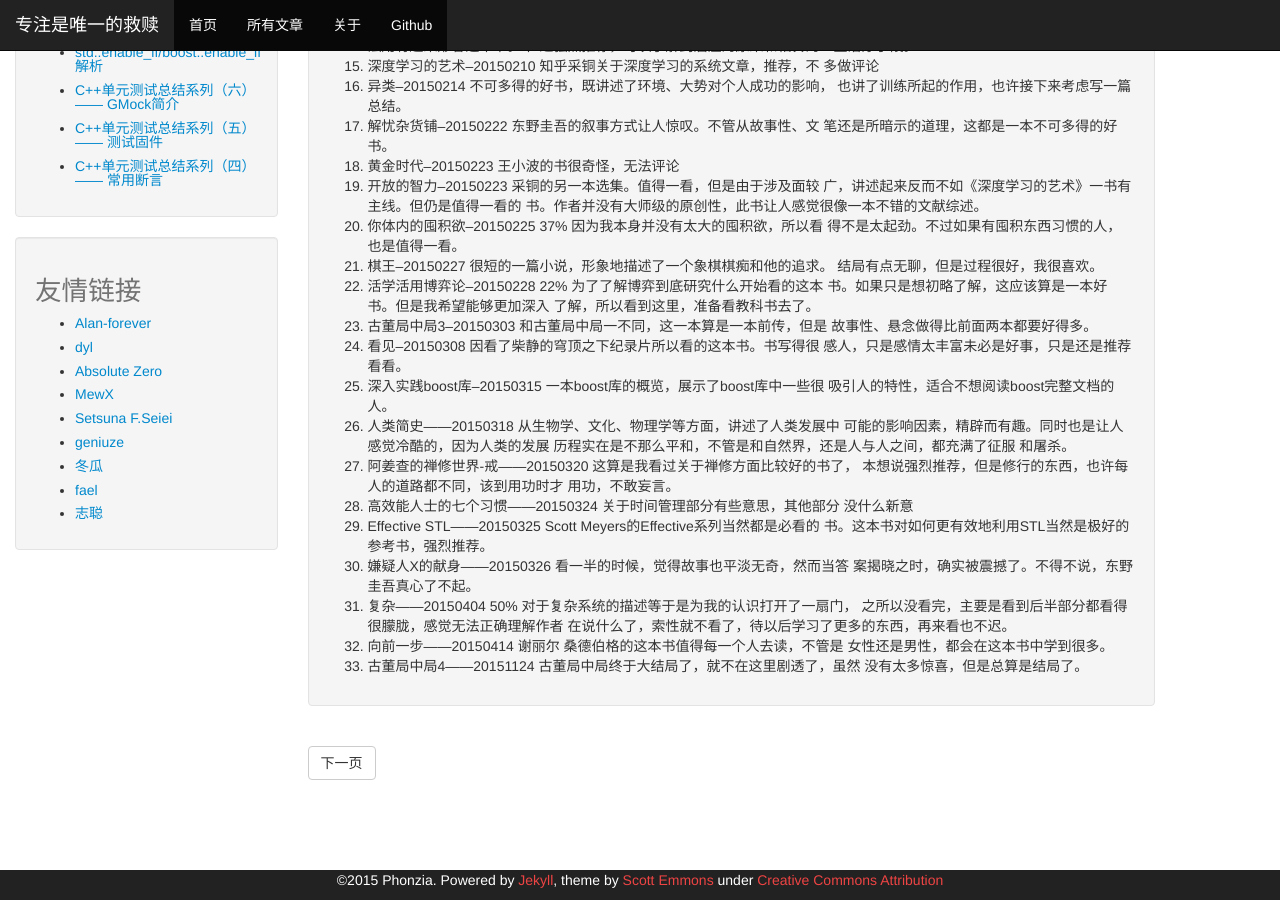
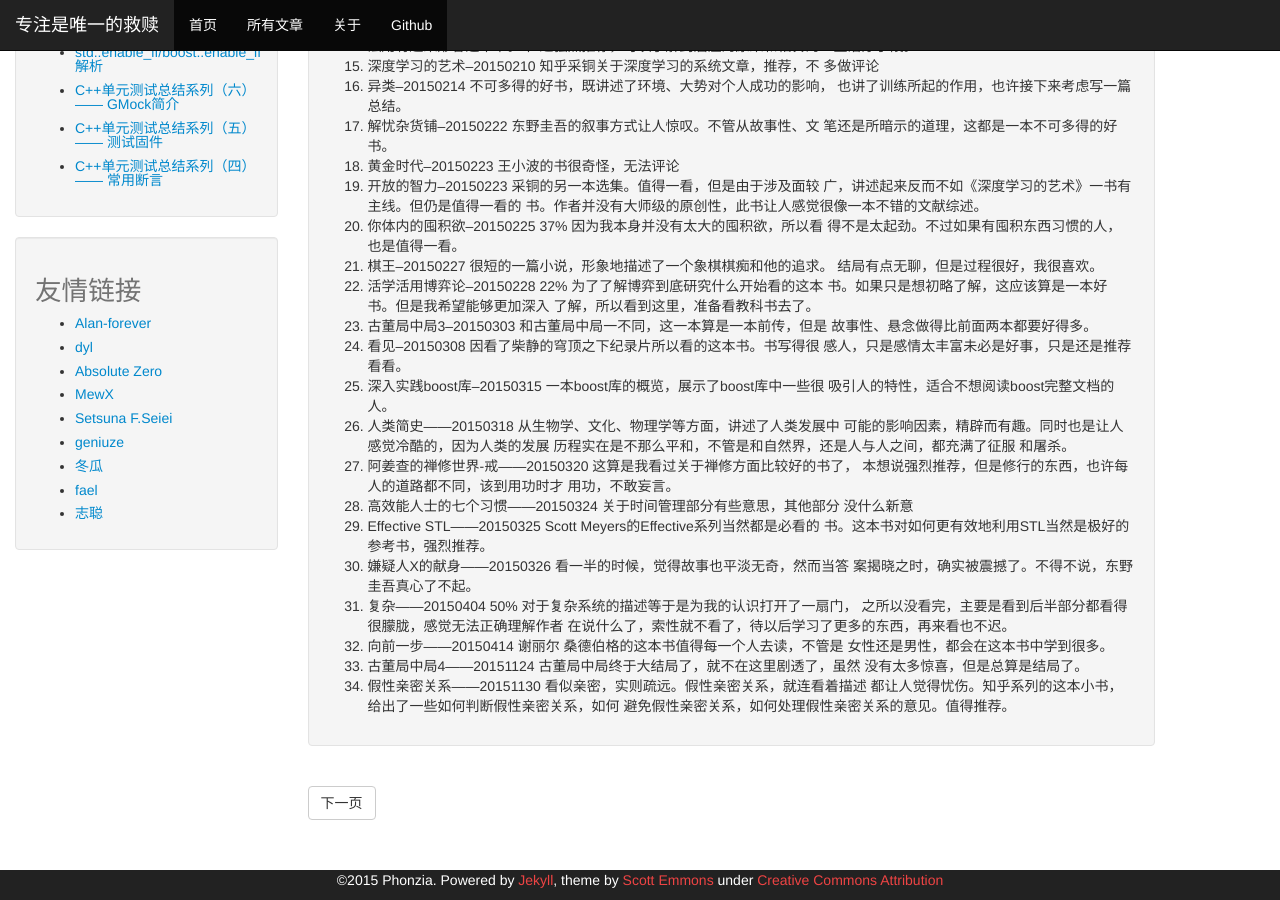
Before and after one commit to phonzia/old_blog, a Jekyll site: the page built from _posts/2015-11-30-BooksRead.md, in a window 1280 px wide and 900 px high, scrolled down 513 px. Built offline with Jekyll 4.4.1, drawn with Linux system fonts in a browser that asks for light colours; Markdown is read by kramdown in place of the engine named in the settings; comment, search, counter and statistics services are not loaded; some of the changed text lies outside the part shown.

Commit message:
add book read

```diff
--- a/_posts/2015-11-24-BooksRead.md
+++ b/_posts/2015-11-30-BooksRead.md
@@ -73,3 +73,6 @@ title: "2015年至今读过的书"
     女性还是男性，都会在这本书中学到很多。
 33. 古董局中局4——20151124 古董局中局终于大结局了，就不在这里剧透了，虽然
     没有太多惊喜，但是总算是结局了。
+34. 假性亲密关系——20151130 看似亲密，实则疏远。假性亲密关系，就连看着描述
+    都让人觉得忧伤。知乎系列的这本小书，给出了一些如何判断假性亲密关系，如何
+    避免假性亲密关系，如何处理假性亲密关系的意见。值得推荐。
```
